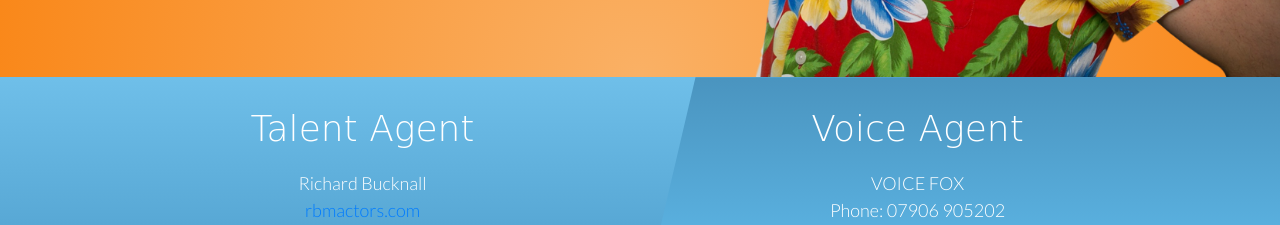
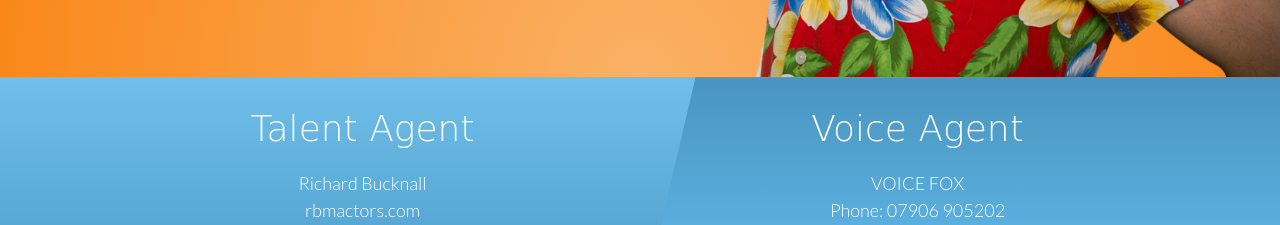
Before and after one commit to itsmattburgess/joshharvey.co.uk, a website: page index.html in a window 1280 px wide. Shown: the part 575-800 px from the top of the page. Drawn offline with nearby package versions, Linux system fonts and the light colour scheme; a web font is replaced by a local one.

Commit message:
Removed hyperlink

```diff
--- a/index.html
+++ b/index.html
@@ -56,7 +56,7 @@
                         <h2>Talent Agent</h2>
                         <p>
                             Richard Bucknall<br>
-                            <a href="https://rbmactors.com">rbmactors.com</a><br>
+                            rbmactors.com<br>
                             020 7630 6549<br>
                             richard@rbmcomedy.com
                         </p>
```
